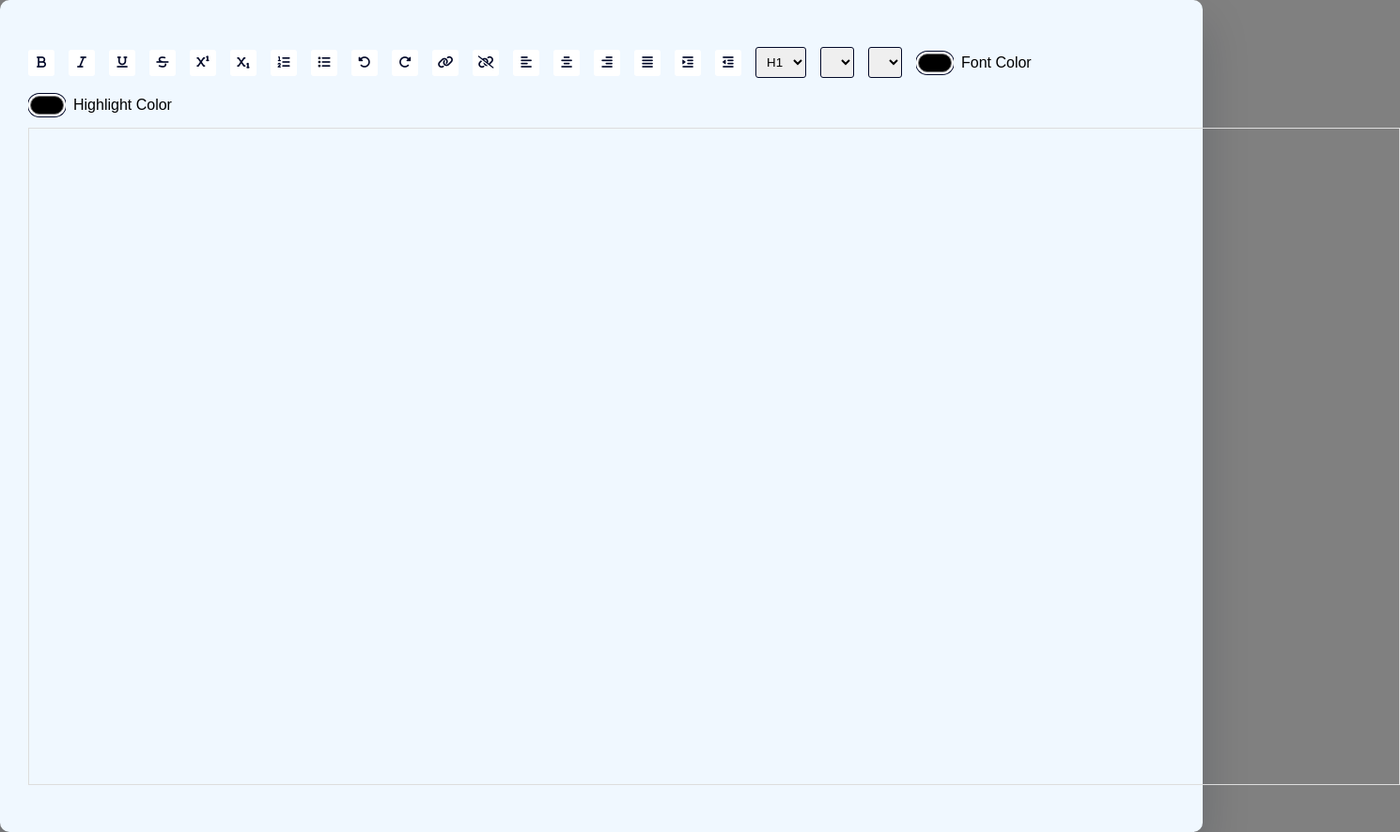
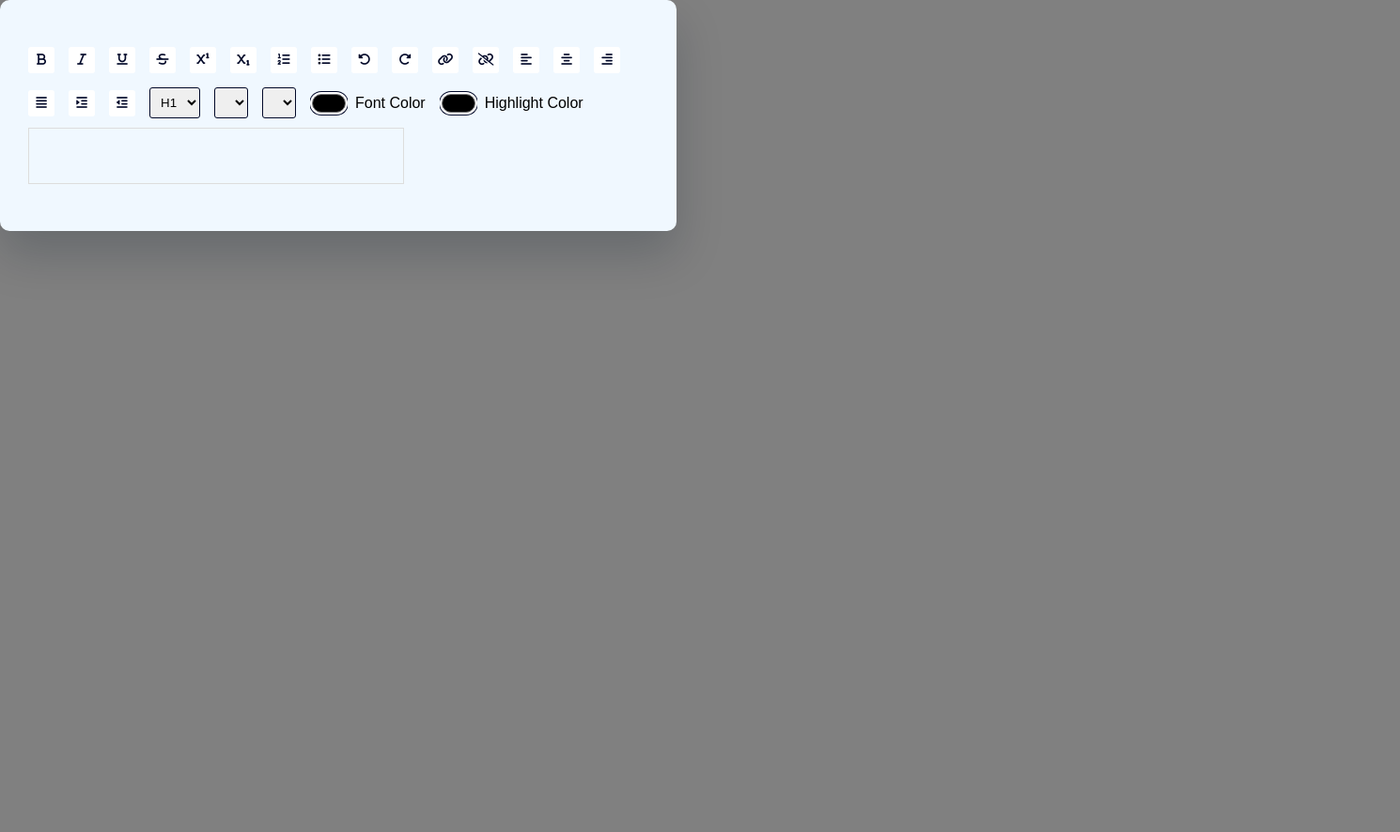
Before and after one commit to EklavyaKumar602/Forms, a plain HTML site: page index.html in a window 1280 px wide. Shown: the whole page at 94% size, 1490 px wide, since content can reach past the window. After the commit the page ends 800 px from the top, so only its background shows below. Drawn offline with Linux system fonts and the light colour scheme.

Commit message:
Update style.css
okaya

```diff
--- a/style.css
+++ b/style.css
@@ -9,9 +9,9 @@ body{
 }
 .container{
     background-color: aliceblue;
-    width: 1450;
-    height:700;
+    width:90vmin;
     padding: 50px 30px;
+
     left: 50%;
     top: 50%;
     border-radius: 10px;
@@ -70,8 +70,7 @@ input[type="color"]::-moz-color-swatch{
     margin-top: 10px;
     border: 1px solid #dddddd;
     padding: 20px;
-    width: 1460px;
-    height: 700px;
+    width:50vh;
 }
 .active{
     background-color: #e0e9ff;
```
